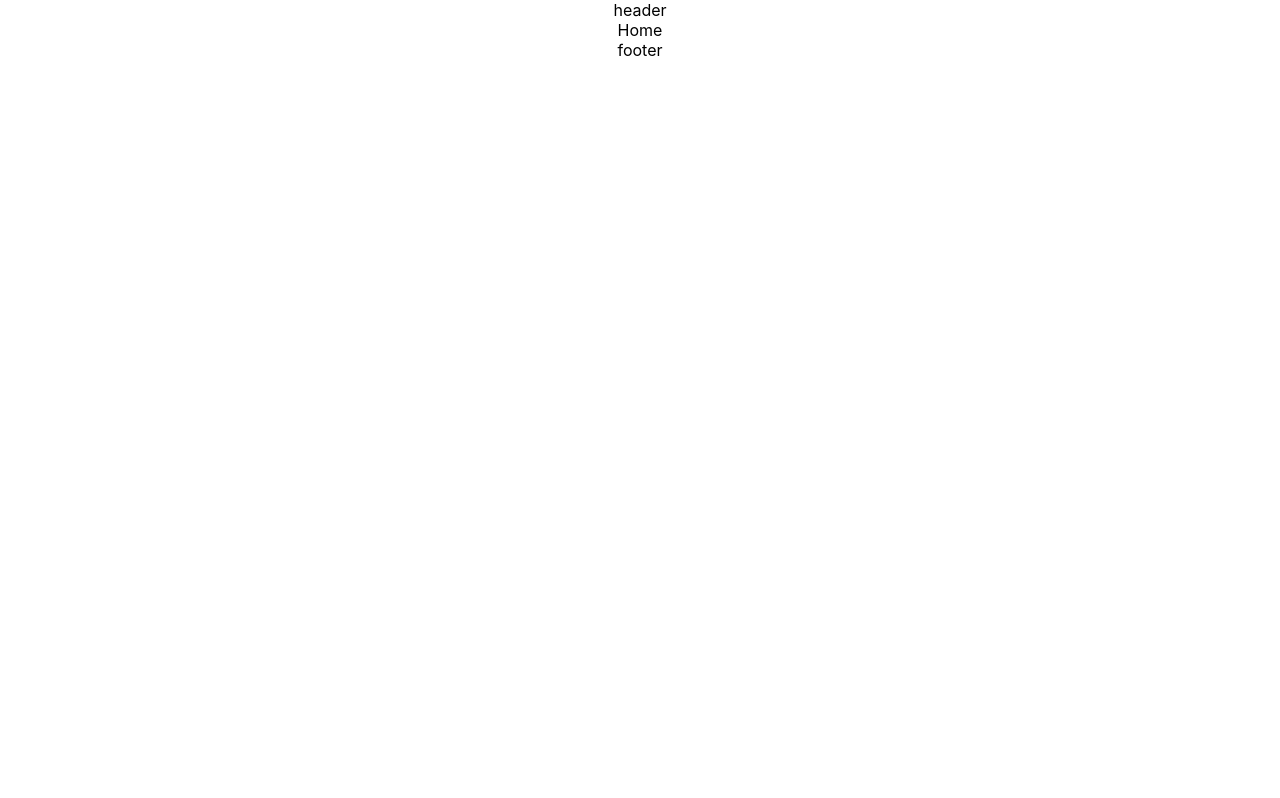
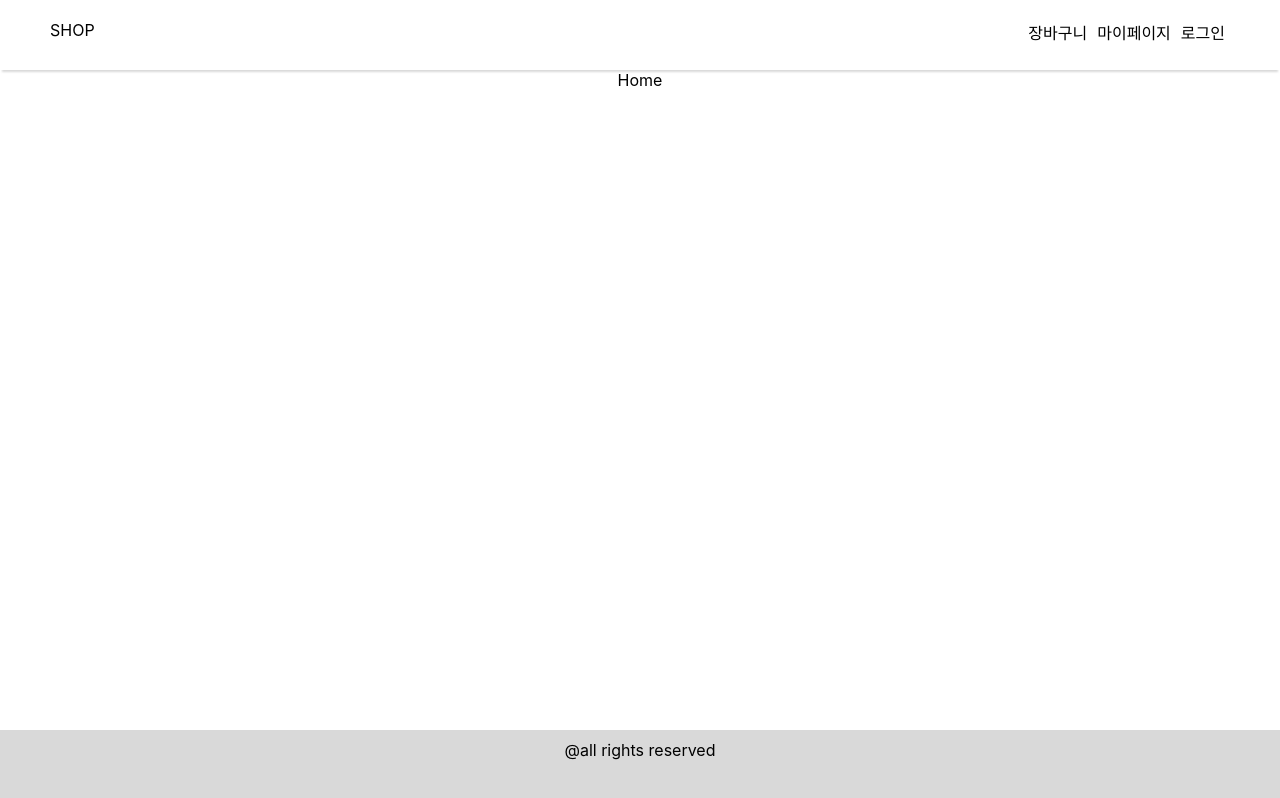
Before and after one commit to naringst/react-shopping-app, a React (Create React App) app: page / in a window 1280 px wide. Built offline with nearby package versions, Linux system fonts and the light colour scheme.

Commit message:
feat : 레이아웃 - 헤더, 푸터 설정

```diff
--- a/src/components/Layout.tsx
+++ b/src/components/Layout.tsx
@@ -1,12 +1,59 @@
 import React from "react";
 import { Outlet } from "react-router-dom";
+import { Link } from "react-router-dom";
+import styled from "styled-components";
 
 export default function Layout() {
   return (
     <div>
-      <header>header</header>
+      <Header>
+        <div>
+          <StyledLink to="/">SHOP</StyledLink>
+        </div>
+        <div>
+          <StyledLink to="cart">
+            <Span>장바구니</Span>
+          </StyledLink>
+          <StyledLink to="mypage">
+            <Span>마이페이지</Span>
+          </StyledLink>
+          <StyledLink to="login">
+            <Span>로그인</Span>
+          </StyledLink>
+        </div>
+      </Header>
       <Outlet />
-      <footer>footer</footer>
+      <Footer>@all rights reserved</Footer>
     </div>
   );
 }
+
+const Header = styled.header`
+  height: 30px;
+  padding: 20px 50px;
+  display: flex;
+  justify-content: space-between;
+  box-shadow: 0 4px 2px -2px #d9d9d9;
+`;
+
+const Div = styled.div`
+  display: flex;
+`;
+
+const Span = styled.span`
+  margin: 0px 5px;
+`;
+
+const StyledLink = styled(Link)`
+  text-decoration: none;
+  color: black;
+`;
+
+const Footer = styled.footer`
+  padding: 10px 0;
+  width: 100%;
+  height: 50px;
+  position: fixed;
+  bottom: 0;
+  background: #d9d9d9;
+`;
```
